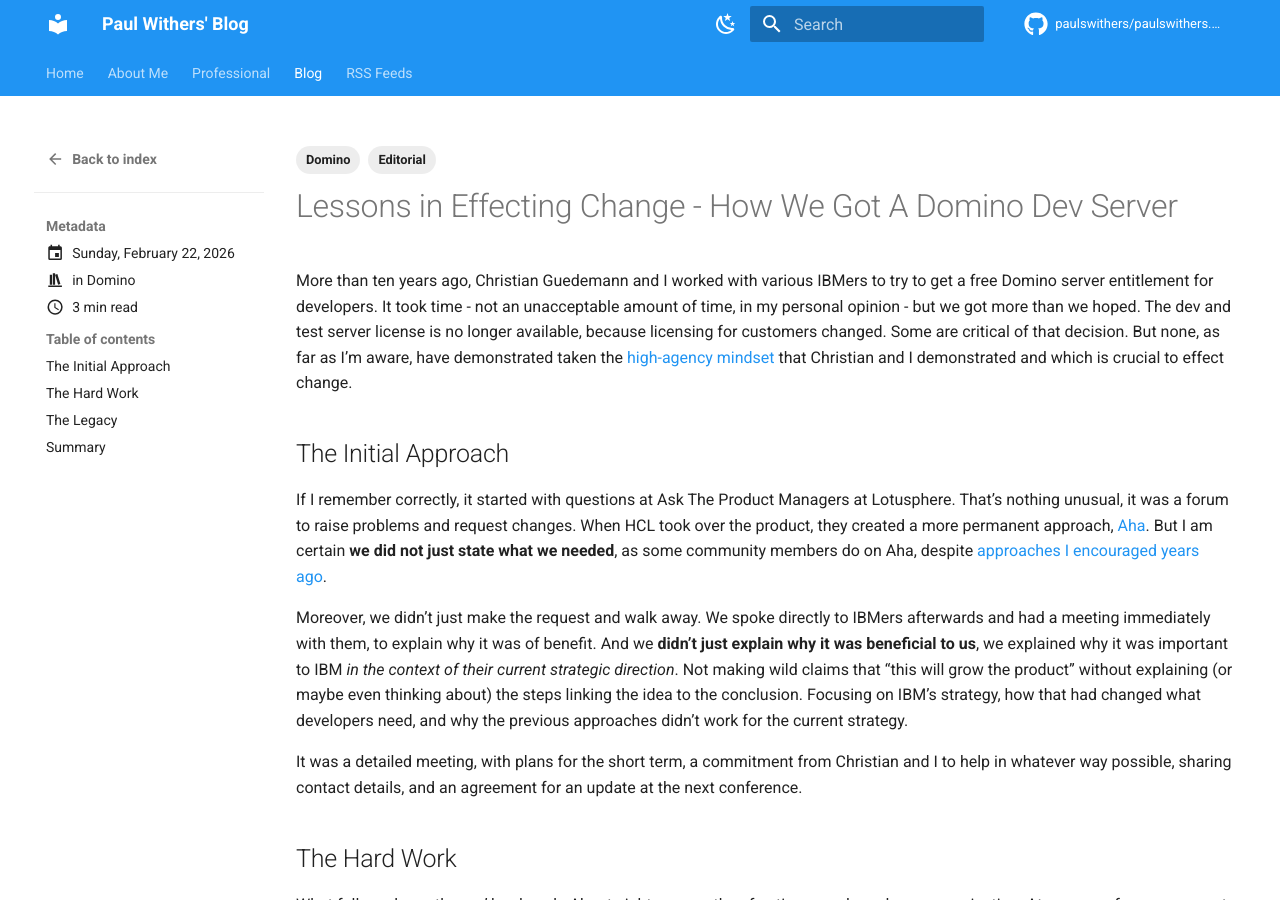
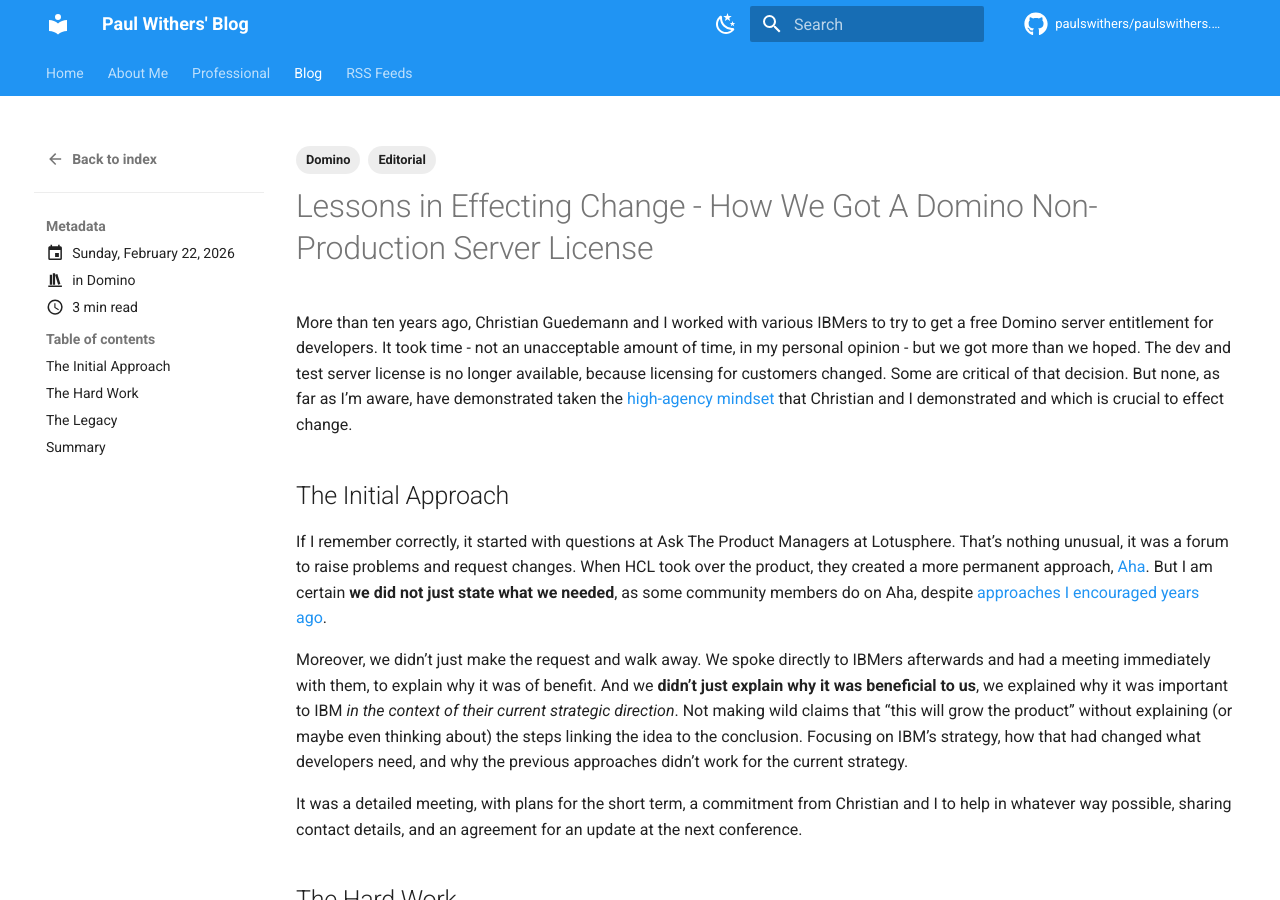
Before and after one commit to paulswithers/paulswithers.github.io, an MkDocs documentation site: the page built from docs/blog/posts/2026-02-22-effecting-change.md, in a window 1280 px wide and 900 px high. Built offline with MkDocs 1.6.1 and Material for MkDocs 9.7.7, drawn with Linux system fonts in a browser that asks for light colours; comment, search, counter and statistics services are not loaded.

Commit message:
Update 2026-02-22-effecting-change.md

```diff
--- a/docs/blog/posts/2026-02-22-effecting-change.md
+++ b/docs/blog/posts/2026-02-22-effecting-change.md
@@ -8,7 +8,7 @@
     - Editorial
 comments: true
 ---
-# Lessons in Effecting Change - How We Got A Domino Dev Server
+# Lessons in Effecting Change - How We Got A Domino Non-Production Server License
 
 More than ten years ago, Christian Guedemann and I worked with various IBMers to try to get a free Domino server entitlement for developers. It took time - not an unacceptable amount of time, in my personal opinion - but we got more than we hoped. The dev and test server license is no longer available, because licensing for customers changed. Some are critical of that decision. But none, as far as I’m aware, have demonstrated taken the [high-agency mindset](./2026-02-19-ai-high-agency.md) that Christian and I demonstrated and which is crucial to effect change.
 
```
